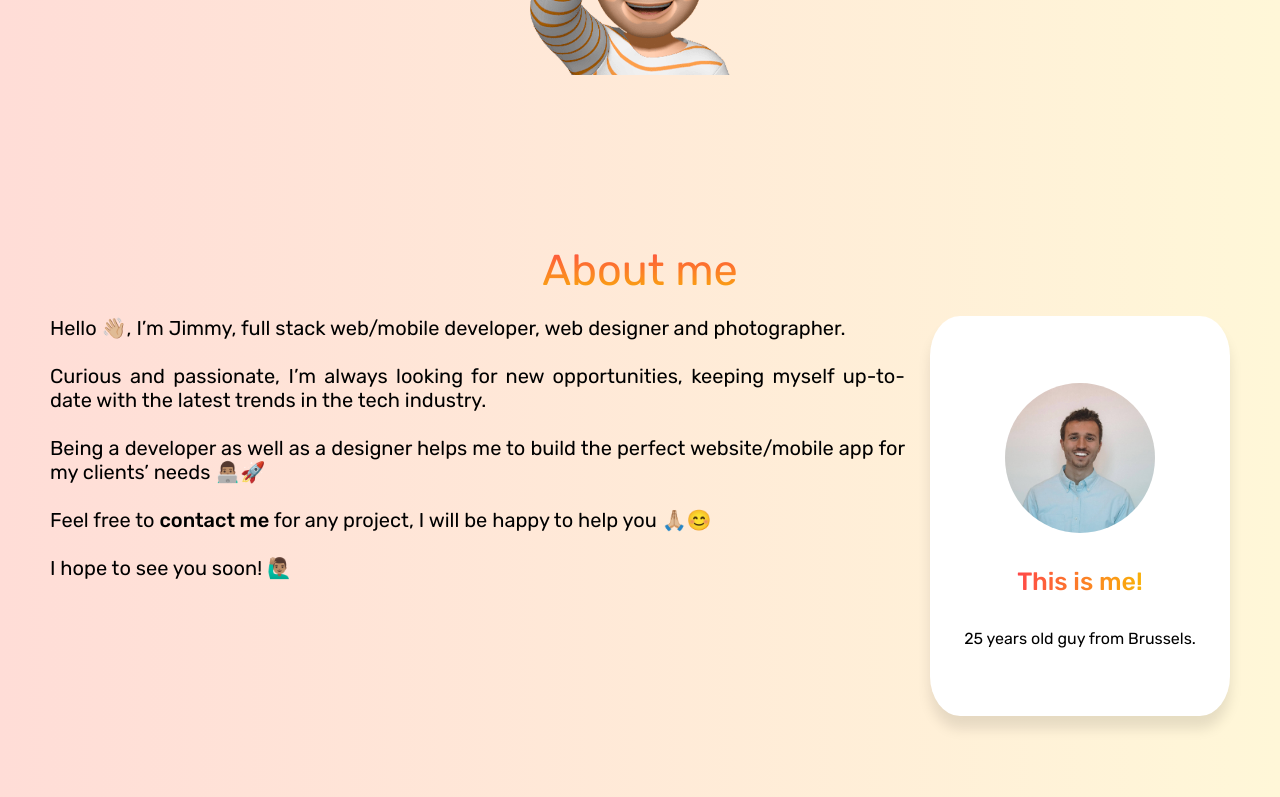
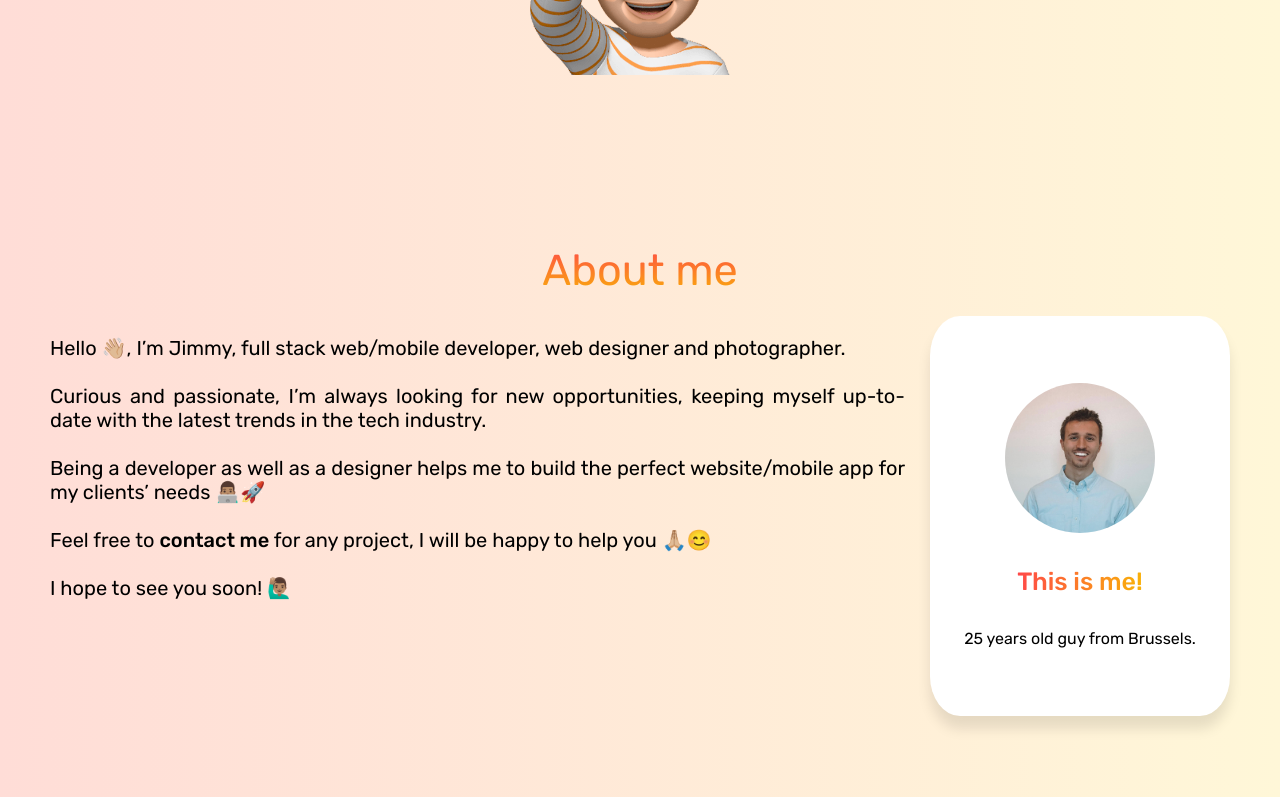
Before and after one commit to jimmycabuy/PersonalProjects, a React (Create React App) app in the folder portfolio/: page / in a window 1280 px wide. Shown: the part 522-1319 px from the top of the page. Built offline with nearby package versions, Linux system fonts and the light colour scheme.

Commit message:
site online

```diff
--- a/portfolio/src/App.css
+++ b/portfolio/src/App.css
@@ -218,8 +218,6 @@ a{
   font-size: 150%;
   padding-right: 25px;
   text-align: justify;
-  margin-top: 0;
-  margin-bottom: 0;
 }
 
 #services{
--- a/portfolio/src/queries.css
+++ b/portfolio/src/queries.css
@@ -177,6 +177,7 @@ and (orientation : portrait) {
     }
     .text-about{
         font-size: 115%;
+        margin-top: 0;
     }
     .div-text-about{
         width: 50%;
```
